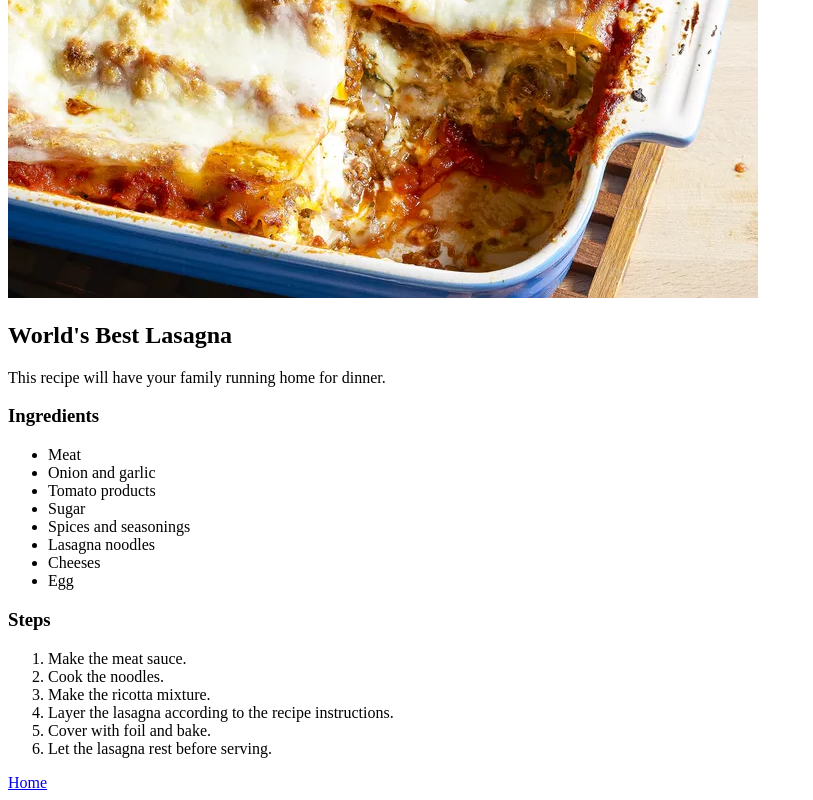
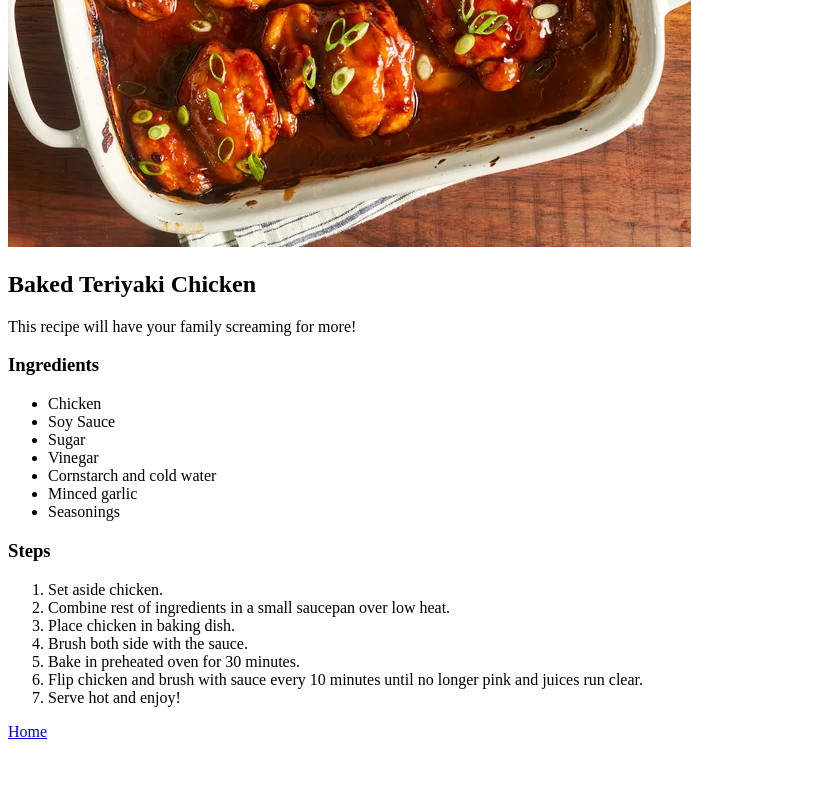
Before and after one commit to rhouseman/odin-recipes, a plain HTML site: page recipes/teriyakichicken.html in a window 1280 px wide. Shown: the part 345-1145 px from the top of the page, without its empty margins (0-813 px from the left). After the commit the page ends 1094 px from the top, so only its background shows below. Drawn offline with Linux system fonts and the light colour scheme.

Commit message:
Add teriyaki chicken recipe

```diff
--- a/recipes/teriyakichicken.html
+++ b/recipes/teriyakichicken.html
@@ -3,32 +3,32 @@
 <head>
     <meta charset="UTF-8">
     <meta name="viewport" content="width=device-width, initial-scale=1.0">
-    <title>Odin Recipes: Lasagna</title>
+    <title>Odin Recipes: Teriyaki Chicken</title>
 </head>
 <body>
-    <h1>Lasagna Recipe</h1>
-    <img src="../images/lasagna.jpg" alt="Lasagna">
-    <h2>World's Best Lasagna</h2>
-    <p>This recipe will have your family running home for dinner.</p>
+    <h1>Teriyaki Chicken</h1>
+    <img src="../images/teriyakichicken.jpg" alt="Lasagna">
+    <h2>Baked Teriyaki Chicken</h2>
+    <p>This recipe will have your family screaming for more!</p>
     <h3>Ingredients</h3>
         <ul>
-            <li>Meat</li>
-            <li>Onion and garlic</li>
-            <li>Tomato products</li>
+            <li>Chicken</li>
+            <li>Soy Sauce</li>
             <li>Sugar</li>
-            <li>Spices and seasonings</li>
-            <li>Lasagna noodles</li>
-            <li>Cheeses</li>
-            <li>Egg</li>
+            <li>Vinegar</li>
+            <li>Cornstarch and cold water</li>
+            <li>Minced garlic</li>
+            <li>Seasonings</li>
         </ul>
     <h3>Steps</h3>
         <ol>
-            <li>Make the meat sauce.</li>
-            <li>Cook the noodles.</li>
-            <li>Make the ricotta mixture.</li>
-            <li>Layer the lasagna according to the recipe instructions.</li>
-            <li>Cover with foil and bake.</li>
-            <li>Let the lasagna rest before serving.</li>
+            <li>Set aside chicken.</li>
+            <li>Combine rest of ingredients in a small saucepan over low heat.</li>
+            <li>Place chicken in baking dish.</li>
+            <li>Brush both side with the sauce.</li>
+            <li>Bake in preheated oven for 30 minutes.</li>
+            <li>Flip chicken and brush with sauce every 10 minutes until no longer pink and juices run clear.</li>
+            <li>Serve hot and enjoy!</li>
         </ol>
     <a href="../index.html">Home</a>
 </body>
```
Also changed, not shown: index.html (+5 -1 lines).
